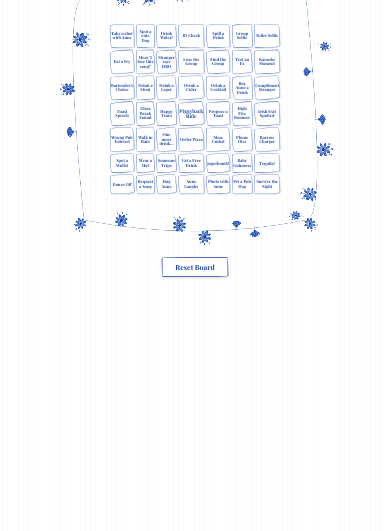
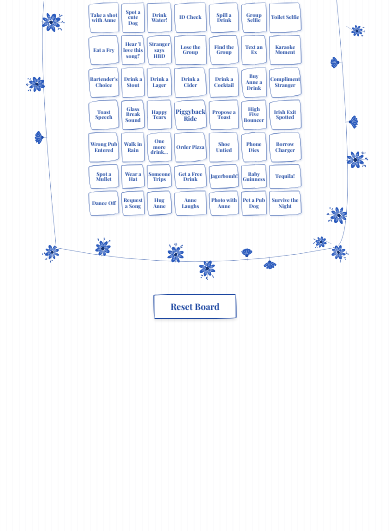
Before and after one commit to aaronpv245/AnnesBirthday.github.io, a plain HTML site: page test.html in a window 390 px wide. Shown: the part 313-844 px from the top of the page. Drawn offline with nearby package versions, Linux system fonts and the light colour scheme; a web font is replaced by a local one.

Commit message:
Adjust base design dimensions for responsive scaling in resizeApp function

```diff
--- a/test.html
+++ b/test.html
@@ -215,8 +215,8 @@
     function resizeApp() {
         const windowWidth = window.innerWidth;
         const windowHeight = window.innerHeight;
-        const targetWidth = 1000; // Our base design width
-        const targetHeight = 1000; // Our base design height
+        const targetWidth = 800; // Our base design width
+        const targetHeight = 800; // Our base design height
 
         // Determine scale to fit within viewport with some padding
         const scaleX = (windowWidth - 20) / targetWidth;
```
